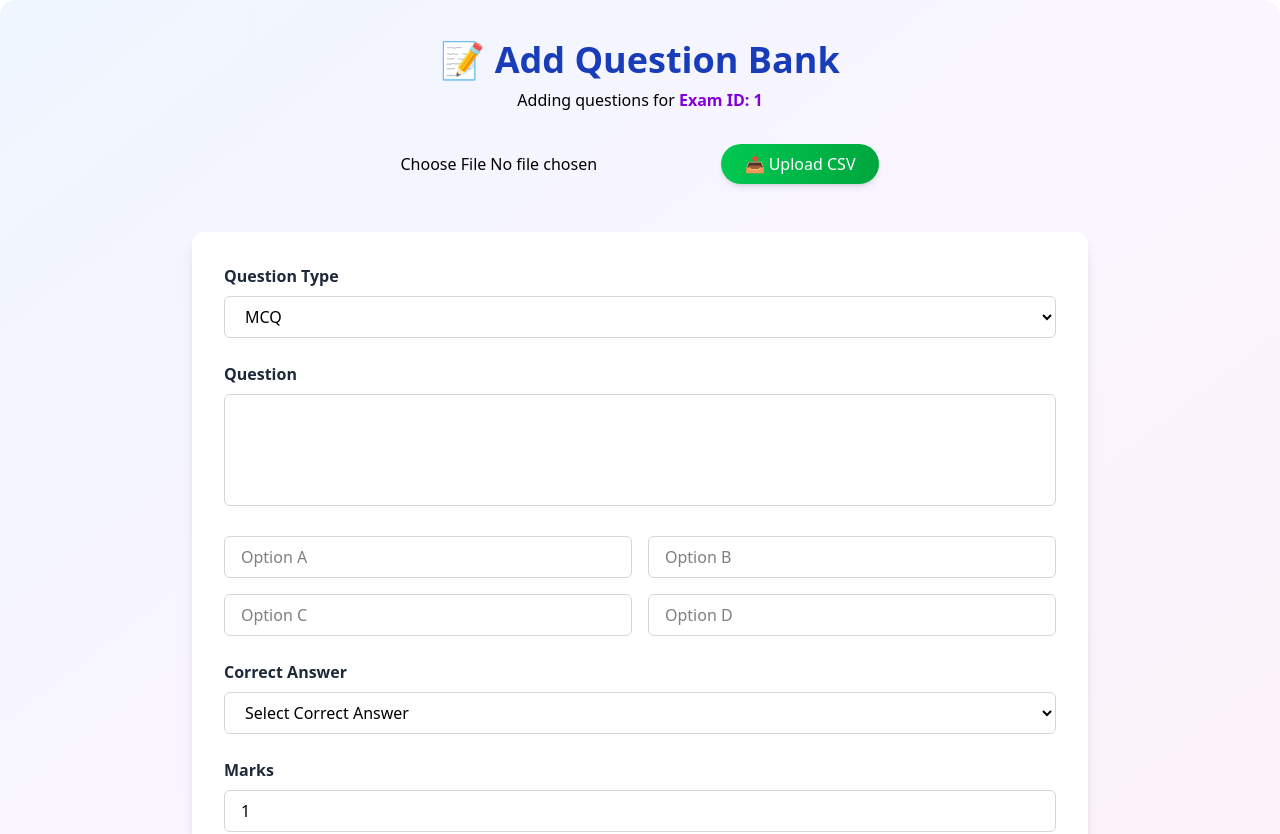
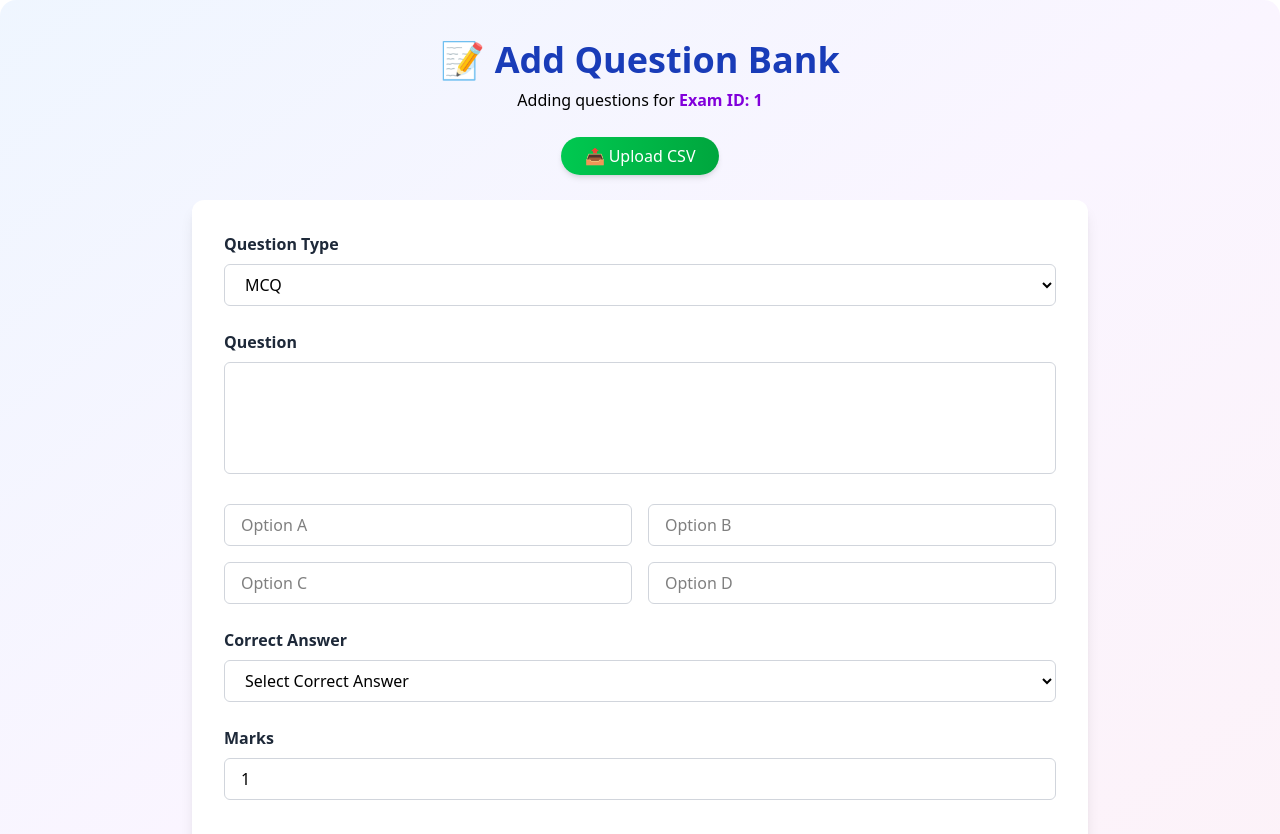
Before and after one commit to Kashaf07/Examination_Portal, a Vue app in the folder frontend/: page /exam/1/add-question in a window 1280 px wide. Shown: the top 834 px of the page. Built offline with nearby package versions, Linux system fonts and the light colour scheme; sample sign-in values are in the browser's storage.

Commit message:
UI Changes

```diff
--- a/frontend/index.html
+++ b/frontend/index.html
@@ -2,9 +2,9 @@
 <html lang="en">
   <head>
     <meta charset="UTF-8" />
-    <link rel="icon" type="image/svg+xml" href="/vite.svg" />
+    <link rel="icon" type="image/svg+xml" href="https://encrypted-tbn0.gstatic.com/images?q=tbn:ANd9GcTpCQrjNAF4Mn0LHjgvQizYtxEzhovvhVohzw&s" />
     <meta name="viewport" content="width=device-width, initial-scale=1.0" />
-    <title>Vite + Vue</title>
+    <title>Examination Portal</title>
   </head>
   <body>
     <div id="app"></div>
--- a/frontend/src/components/AddQuestion.vue
+++ b/frontend/src/components/AddQuestion.vue
@@ -8,14 +8,12 @@
 
     <!-- Upload CSV Button and File Input -->
     <div class="mb-8 text-center">
-      <input type="file" ref="csvFile" @change="handleFileChange" accept=".csv" class="mb-6"/>
-      <button
-        @click="uploadCSV"
-        :disabled="!selectedFile"
-        class="bg-gradient-to-r from-green-500 to-green-600 hover:from-green-600 hover:to-green-700 text-white px-6 py-2 rounded-full shadow-md transition duration-300 ease-in-out ml-2"
+      <router-link
+        :to="`/exam/${$route.params.examId}/upload-question-bank`"
+        class="p-10 max-w-4xl mx-auto bg-gradient-to-r from-green-500 to-green-600 hover:from-green-600 hover:to-green-700 text-white px-6 py-2 rounded-full shadow-md transition duration-300 ease-in-out"
       >
         📤 Upload CSV
-      </button>
+      </router-link>
       <div v-if="csvErrors.length" class="mt-4 text-left max-w-2xl mx-auto">
         <div class="font-bold text-red-600 mb-2">CSV Errors:</div>
         <ul class="text-red-700 pl-6 list-disc">
--- a/frontend/src/views/ViewAnswers.vue
+++ b/frontend/src/views/ViewAnswers.vue
@@ -7,6 +7,12 @@
       <div v-if="error" class="mb-6 p-4 bg-red-100 text-red-700 border border-red-400 rounded w-full">
         {{ error }}
       </div>
+      <button
+        @click="goBack"
+        :class="['bg-purple-600 hover:bg-purple-700 text-white px-6 py-2 rounded-full font-semibold shadow transition', 'mb-12']"
+      >
+        Back to Attempts
+      </button>
       <div class="rounded-xl shadow-xl overflow-x-auto bg-white">
         <table class="min-w-full border-separate border-spacing-0">
           <thead>
@@ -36,12 +42,6 @@
           </tbody>
         </table>
       </div>
-      <button
-        @click="goBack"
-        class="mt-8 bg-purple-600 hover:bg-purple-700 text-white px-6 py-2 rounded-full font-semibold shadow transition"
-      >
-        Back to Attempts
-      </button>
     </div>
   </div>
 </template>
```
